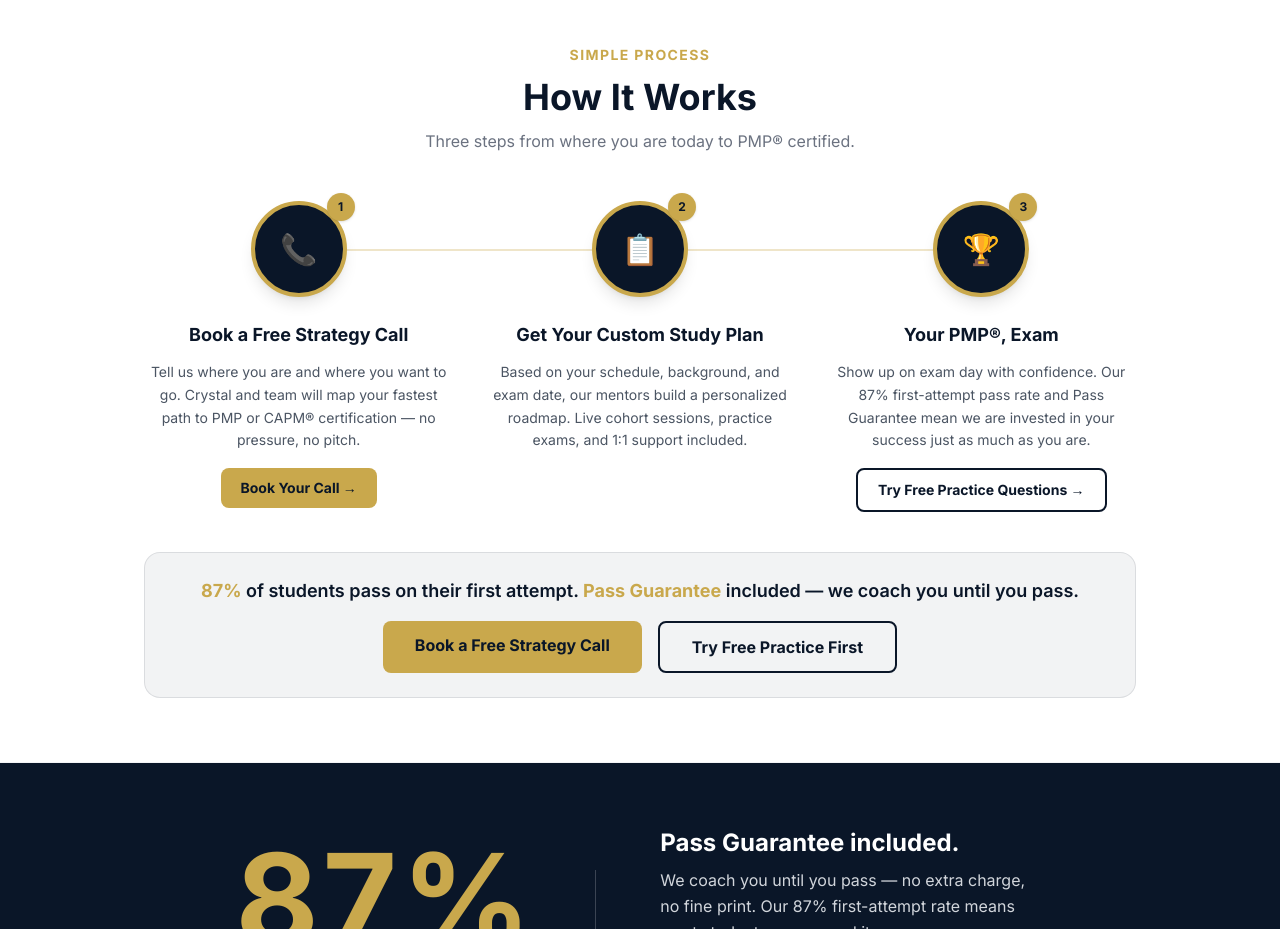
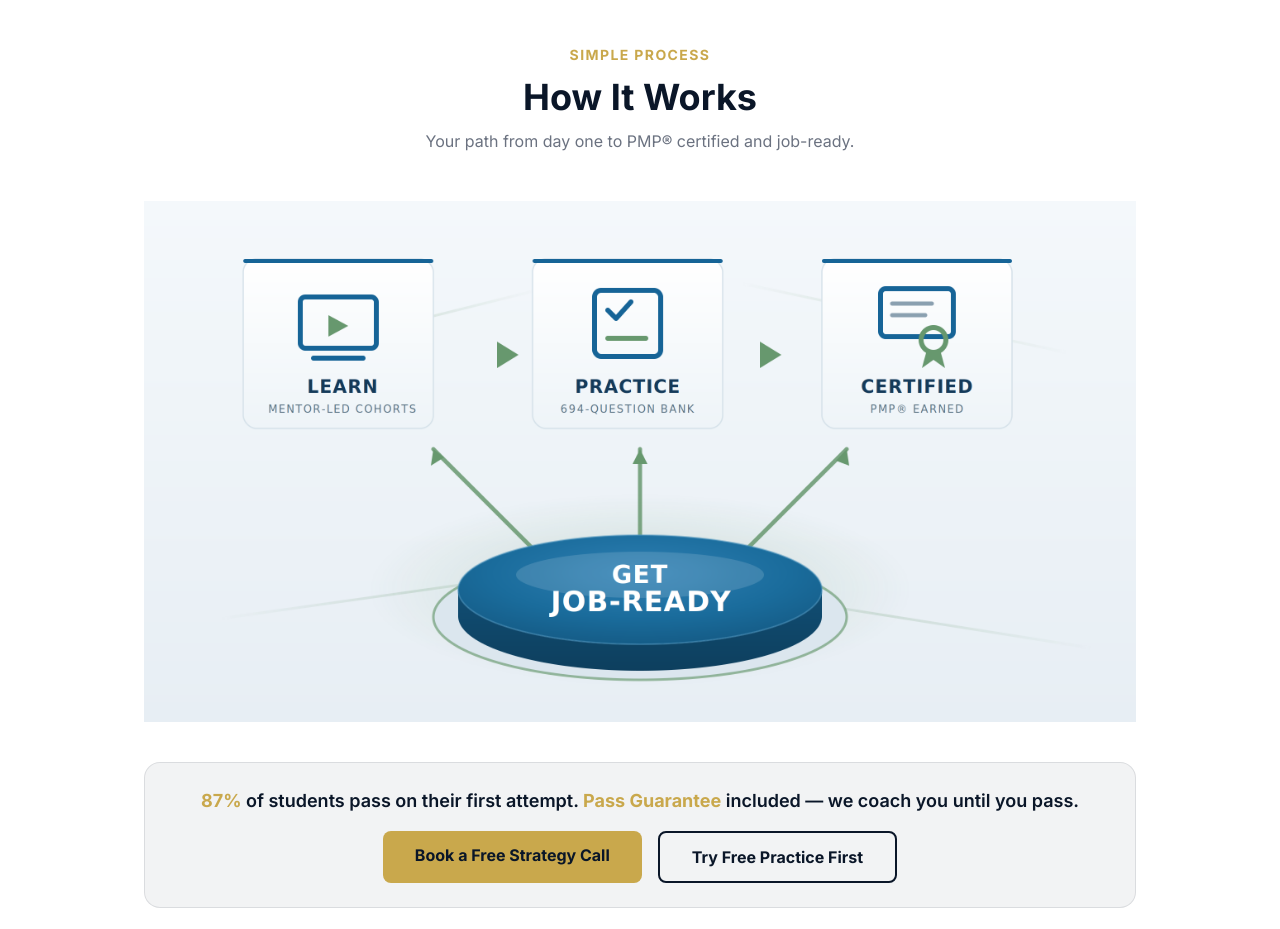
Before and after one commit to D4CGDBEMWS/wisergenerations-pmp, a Next.js app: page / in a window 1280 px wide. Shown: the part 1400-2329 px from the top of the page. Built offline with nearby package versions, Linux system fonts and the light colour scheme; no server answers.

Commit message:
Homepage: add How We Do It process graphic; tidy logo asset filenames

```diff
--- a/app/page.tsx
+++ b/app/page.tsx
@@ -28,30 +28,6 @@ const COHORTS = [
   { name: 'April Accelerator', dates: 'April 14 – June 30, 2026', spots: 0, status: 'closed', examBy: 'Enrollment closed' },
   { name: 'May Fast Track', dates: 'June 8 – June 26, 2026', spots: 0, status: 'closed', examBy: 'Enrollment closed' },
   { name: 'Fall 2026 Cohort', dates: 'September 2026', spots: 20, status: 'open', examBy: 'Enrolling now — reserve your spot' },
-]
-
-const HOW_IT_WORKS = [
-  {
-    step: '01',
-    icon: '📞',
-    title: 'Book a Free Strategy Call',
-    desc: 'Tell us where you are and where you want to go. Crystal and team will map your fastest path to PMP or CAPM® certification — no pressure, no pitch.',
-    cta: { label: 'Book Your Call →', href: CALENDLY, external: true },
-  },
-  {
-    step: '02',
-    icon: '📋',
-    title: 'Get Your Custom Study Plan',
-    desc: 'Based on your schedule, background, and exam date, our mentors build a personalized roadmap. Live cohort sessions, practice exams, and 1:1 support included.',
-    cta: null,
-  },
-  {
-    step: '03',
-    icon: '🏆',
-    title: 'Your PMP®, Exam',
-    desc: 'Show up on exam day with confidence. Our 87% first-attempt pass rate and Pass Guarantee mean we are invested in your success just as much as you are.',
-    cta: { label: 'Try Free Practice Questions →', href: '/free-practice', external: false },
-  },
 ]
 
 export default function HomePage() {
@@ -160,45 +136,15 @@ export default function HomePage() {
           <div className="text-center mb-12">
             <p className="text-gold text-sm font-bold uppercase tracking-widest mb-3">Simple Process</p>
             <h2 className="text-3xl md:text-4xl font-bold text-navy">How It Works</h2>
-            <p className="text-gray-500 mt-3 max-w-xl mx-auto">Three steps from where you are today to PMP® certified.</p>
+            <p className="text-gray-500 mt-3 max-w-xl mx-auto">Your path from day one to PMP® certified and job-ready.</p>
           </div>
 
-          <div className="relative">
-            {/* Connector line — desktop only */}
-            <div className="hidden md:block absolute top-12 left-[calc(16.67%+2rem)] right-[calc(16.67%+2rem)] h-0.5 bg-gold/30 z-0" />
-
-            <div className="grid grid-cols-1 md:grid-cols-3 gap-8 relative z-10">
-              {HOW_IT_WORKS.map((s, i) => (
-                <div key={s.step} className="flex flex-col items-center text-center">
-                  {/* Step circle */}
-                  <div className="relative mb-6">
-                    <div className="w-24 h-24 rounded-full bg-navy border-4 border-gold flex flex-col items-center justify-center shadow-lg">
-                      <span className="text-3xl">{s.icon}</span>
-                    </div>
-                    <div className="absolute -top-2 -right-2 w-7 h-7 rounded-full bg-gold flex items-center justify-center shadow">
-                      <span className="text-navy font-bold text-xs">{i + 1}</span>
-                    </div>
-                  </div>
-                  {/* Content */}
-                  <h3 className="text-lg font-bold text-navy mb-3">{s.title}</h3>
-                  <p className="text-gray-600 text-sm leading-relaxed mb-4">{s.desc}</p>
-                  {s.cta && (
-                    s.cta.external ? (
-                      <a href={s.cta.href} target="_blank" rel="noopener noreferrer"
-                        className="inline-block bg-gold text-navy font-bold px-5 py-2.5 rounded-lg hover:bg-amber-400 transition-colors text-sm">
-                        {s.cta.label}
-                      </a>
-                    ) : (
-                      <Link href={s.cta.href}
-                        className="inline-block border-2 border-navy text-navy font-bold px-5 py-2.5 rounded-lg hover:bg-navy hover:text-white transition-colors text-sm">
-                        {s.cta.label}
-                      </Link>
-                    )
-                  )}
-                </div>
-              ))}
-            </div>
-          </div>
+          {/* Process graphic — Learn → Practice → Certified → Get Job-Ready */}
+          <img
+            src="/HowWeDoIt_process_light.png"
+            alt="How we do it: Learn, Practice, Certified, Get Job-Ready"
+            className="block w-full max-w-[1100px] h-auto mx-auto"
+          />
 
           {/* Social proof nudge below steps */}
           <div className="mt-10 bg-navy/5 border border-navy/10 rounded-2xl p-6 text-center">
```
Also changed, not shown: public/wiser-generations-icon.png (renamed from public/wiser-generations-icon (1).png).
